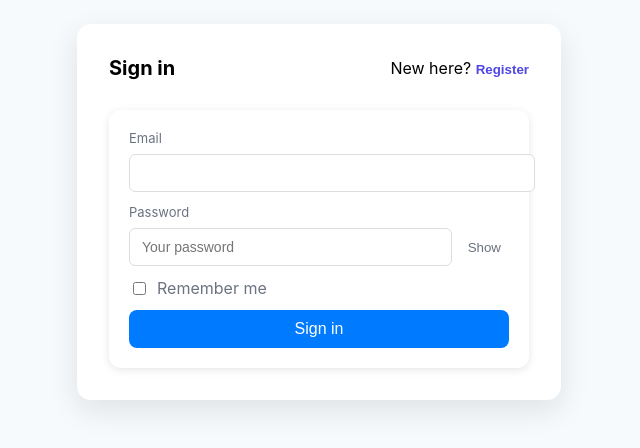
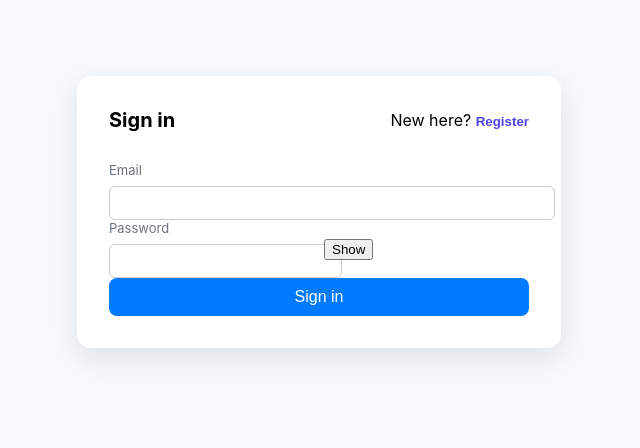
Before and after one commit to YasmeenGad/Quiz-Maker-Front-MasteryHub-ITS, a React (Create React App) app: page / in a window 1280 px wide. Shown: the part 188-636 px from the top of the page, without its empty margins (321-961 px from the left). Built offline with nearby package versions, Linux system fonts and the light colour scheme.

Commit message:
feat(auth): Integrate Api with login page

```diff
--- a/src/pages/Auth/Login.jsx
+++ b/src/pages/Auth/Login.jsx
@@ -2,6 +2,7 @@ import React, { useState } from "react";
 import { useNavigate } from "react-router-dom";
 import Input from "../../components/Input";
 import Button from "../../components/Button";
+import { loginUser } from "../../services/api";
 
 export default function Login({ switchToRegister }) {
   const [form, setForm] = useState({ email: "", password: "" });
@@ -14,69 +15,38 @@ export default function Login({ switchToRegister }) {
 
   const onSubmit = async (e) => {
     e.preventDefault();
-    if (!form.email || !form.password)
-      return alert("Please fill email and password");
+    if (!form.email || !form.password) return alert("Please fill email and password");
+
     setLoading(true);
     try {
-      console.log("LOGIN submit", form);
-      await new Promise((r) => setTimeout(r, 600));
-
-      navigate("/student");
+      const res = await loginUser(form);
+      localStorage.setItem("token", res.data.token);
+      localStorage.setItem("role", res.data.role);
+      if (res.data.role === "STUDENT") navigate("/student");
+      else navigate("/teacher");
     } catch (err) {
-      console.error(err);
-      alert(err?.message || "Login failed");
+      alert(err);
     } finally {
       setLoading(false);
     }
   };
 
   return (
-    <form id="login-form" className="form" onSubmit={onSubmit}>
-      <Input
-        id="login-email"
-        label="Email"
-        name="email"
-        type="email"
-        value={form.email}
-        onChange={onChange}
-      />
-
-      <div className="form-group">
-        <label className="label" htmlFor="login-password">
-          Password
-        </label>
-        <div className="pwd-wrap">
-          <input
-            id="login-password"
-            name="password"
-            value={form.password}
-            onChange={onChange}
-            placeholder="Your password"
-            type={showPwd ? "text" : "password"}
-            className="input"
-            aria-required
-          />
-          <button
-            id="login-showpwd"
-            type="button"
-            className="icon-btn"
-            onClick={() => setShowPwd((s) => !s)}
-            aria-label="Toggle password visibility"
-          >
-            {showPwd ? "Hide" : "Show"}
-          </button>
-        </div>
+    <form onSubmit={onSubmit}>
+      <Input label="Email" name="email" type="email" value={form.email} onChange={onChange} />
+      <div className="pwd-wrap">
+        <Input
+          label="Password"
+          name="password"
+          type={showPwd ? "text" : "password"}
+          value={form.password}
+          onChange={onChange}
+        />
+        <button type="button" onClick={() => setShowPwd((s) => !s)}>
+          {showPwd ? "Hide" : "Show"}
+        </button>
       </div>
-
-      <div id="login-extras" className="extras">
-        <label className="checkbox">
-          <input id="login-remember" type="checkbox" /> Remember me
-        </label>
-      </div>
-
-      <Button id="btn-login" type="submit" disabled={loading}>
-        {loading ? "Signing in..." : "Sign in"}
-      </Button>
+      <Button type="submit" disabled={loading}>{loading ? "Signing in..." : "Sign in"}</Button>
     </form>
   );
 }
```
